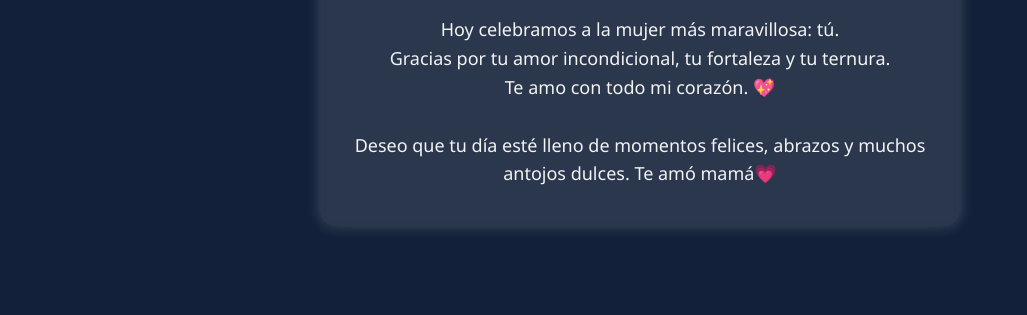
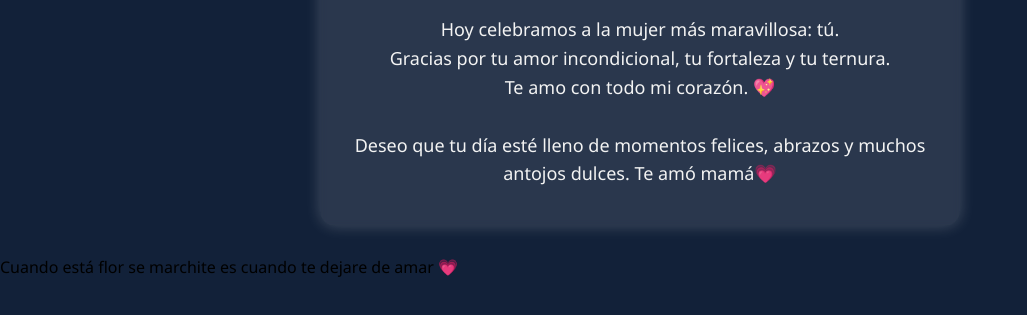
Before and after one commit to TenochVazquez/TenochVazquez.github.io, a plain HTML site: page index.html in a window 1280 px wide. Shown: the part 219-534 px from the top of the page, without its empty margins (0-1027 px from the left). Drawn offline with Linux system fonts and the light colour scheme; a web font is replaced by a local one.

Commit message:
Actualizar index.html

```diff
--- a/index.html
+++ b/index.html
@@ -83,6 +83,6 @@
   <div class="container">
     <!-- tus divs de pétalos, tallo, brillo, hojas, etc. -->
   </div>
- <a href:"flor.html"></a>
+ <a href:"flor.html">Cuando está flor se marchite es cuando te dejare de amar 💗</a>
 </body>
 </html>
```
